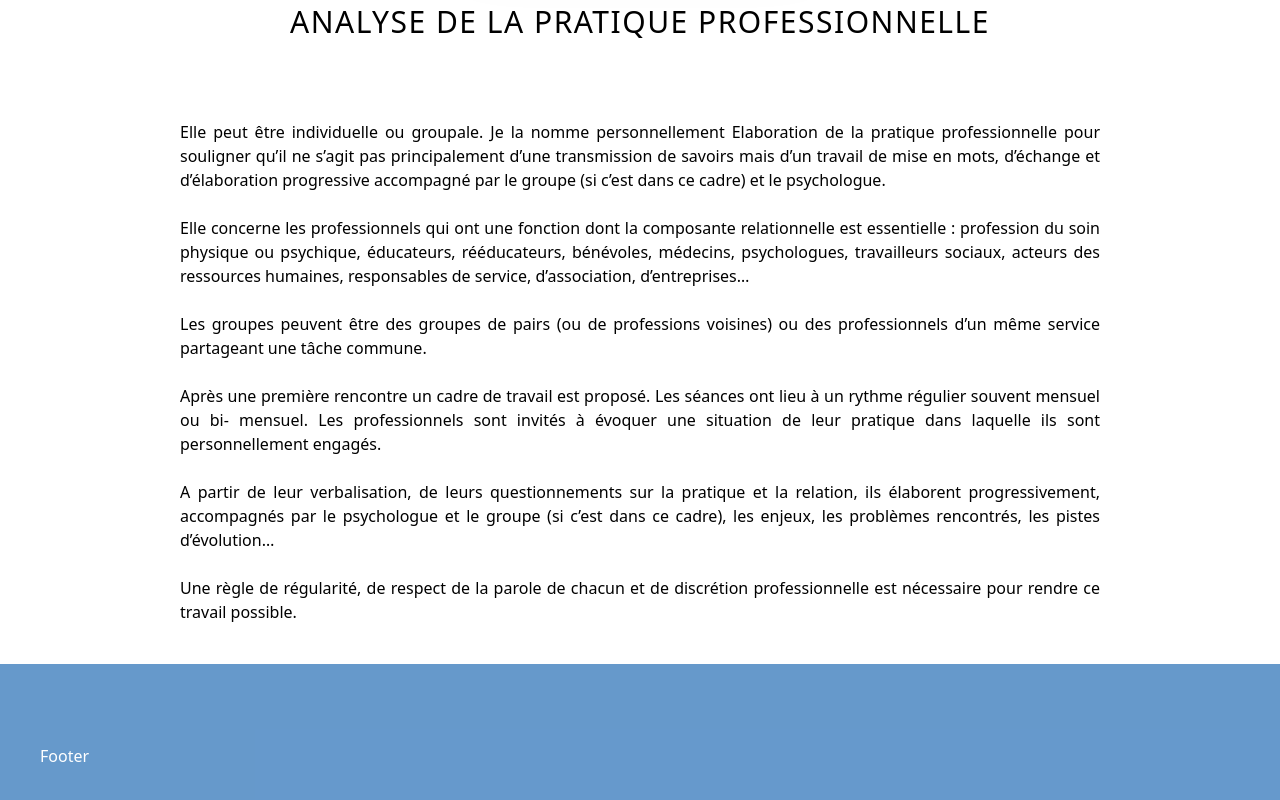
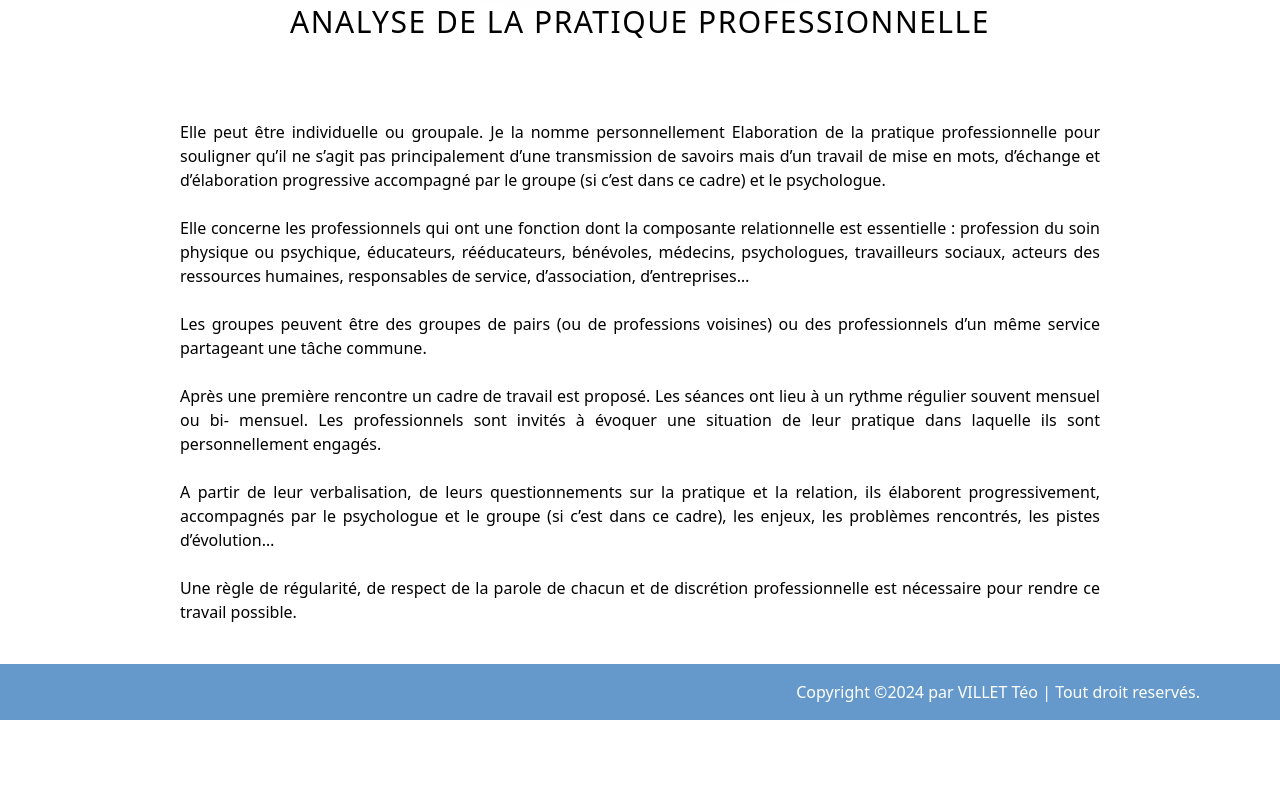
Before and after one commit to teovlt/JL-psy-bron, a React (Vite) app: page / in a window 1280 px wide. Shown: the part 2066-2866 px from the top of the page. After the commit the page ends 2786 px from the top, so only its background shows below. Built offline with nearby package versions, Linux system fonts and the light colour scheme.

Commit message:
Create basic footer

```diff
--- a/src/components/Footer.jsx
+++ b/src/components/Footer.jsx
@@ -1,7 +1,14 @@
 import React from 'react'
 
 const Footer = () => {
-  return <div className='bg-primary px-10 py-20 text-white'>Footer</div>
+  return (
+    <div className='flex flex-col items-end text-white bg-primary select-none py-2 px-4 md:px-20 md:py-4'>
+      Copyright ©2024 par VILLET Téo | Tout droit reservés.
+      {/* <div className='flex items-center gap-x-2 cursor-pointer'>
+        <div className='flex items-right gap-4 text-white'>Copyright © 2024 par VILLET Téo | Tout droit reservés.</div>
+      </div> */}
+    </div>
+  )
 }
 
 export default Footer
```
